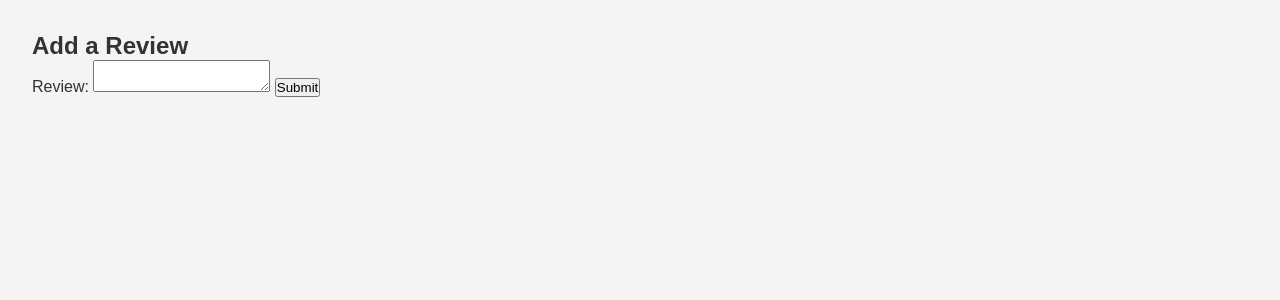
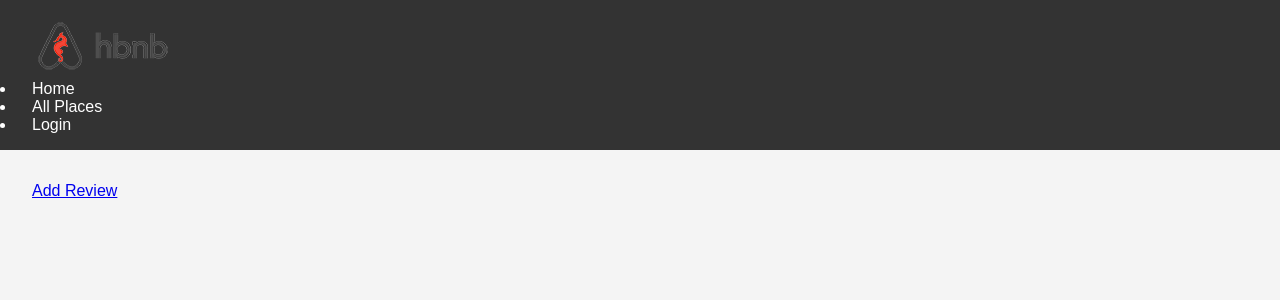
Before and after one commit to 12113-byte/holbertonschool-hbnb, a Flask app: page /place in a window 1280 px wide. Shown: the top 300 px of the page. Run offline with Flask 3, Linux system fonts and the light colour scheme.

Commit message:
added navigation bar

```diff
--- a/app/templates/place.html
+++ b/app/templates/place.html
@@ -4,10 +4,23 @@
     <meta charset="UTF-8">
     <meta name="viewport" content="width=device-width, initial-scale=1.0">
     <title>Place Details</title>
-    <link rel="stylesheet" href="{{ url_for('static', filename='styles.css') }}">
-    <script  src="{{ url_for('static', filename='scripts.js')}}"></script>
+    <link rel="stylesheet" href="../static/styles.css">
+    <script src="scripts.js"></script>
 </head>
 <body>
+    <!-- header -->
+     <header>
+        <nav>
+            <a href="index.html">
+                <img src="images/logo.png" alt="HBnB" class="logo">
+            </a>
+            <ul>
+                <li><a href="index.html">Home</a></li>
+                <li><a href="place.html">All Places</a></li>
+                <li><a href="login.html">Login</a></li>
+            </ul>
+        </nav>
+     </header>
     <main>
         <section id="place-details">
             <!-- Place details will be populated dynamically -->
@@ -16,13 +29,7 @@
             <!-- Reviews will be populated dynamically -->
         </section>
         <section id="add-review">
-            <h2>Add a Review</h2>
-            <form id="review-form">
-                <label for="review-text">Review:</label>
-                <textarea id="review-text" name="review-text" required></textarea>
-
-                <button type="submit">Submit</button>
-            </form>
+            <a href="./app/templates/add_review.html">Add Review</a>
         </section>
     </main>
     <script src="scripts.js"></script>
```
